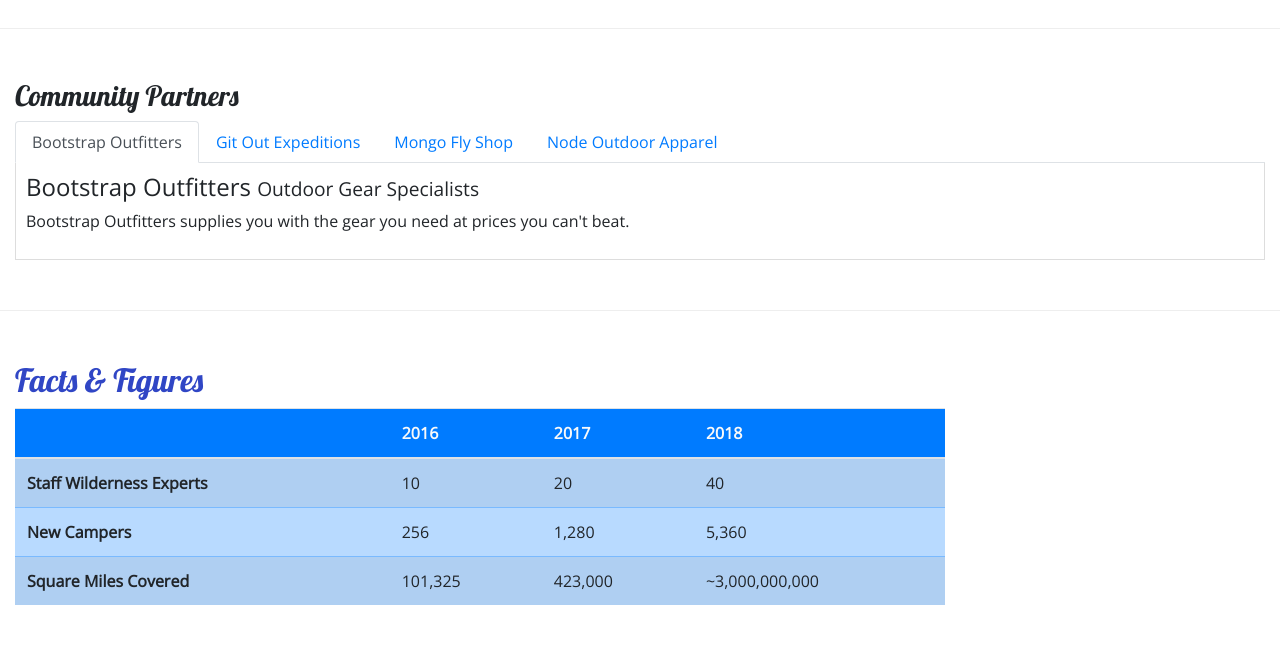
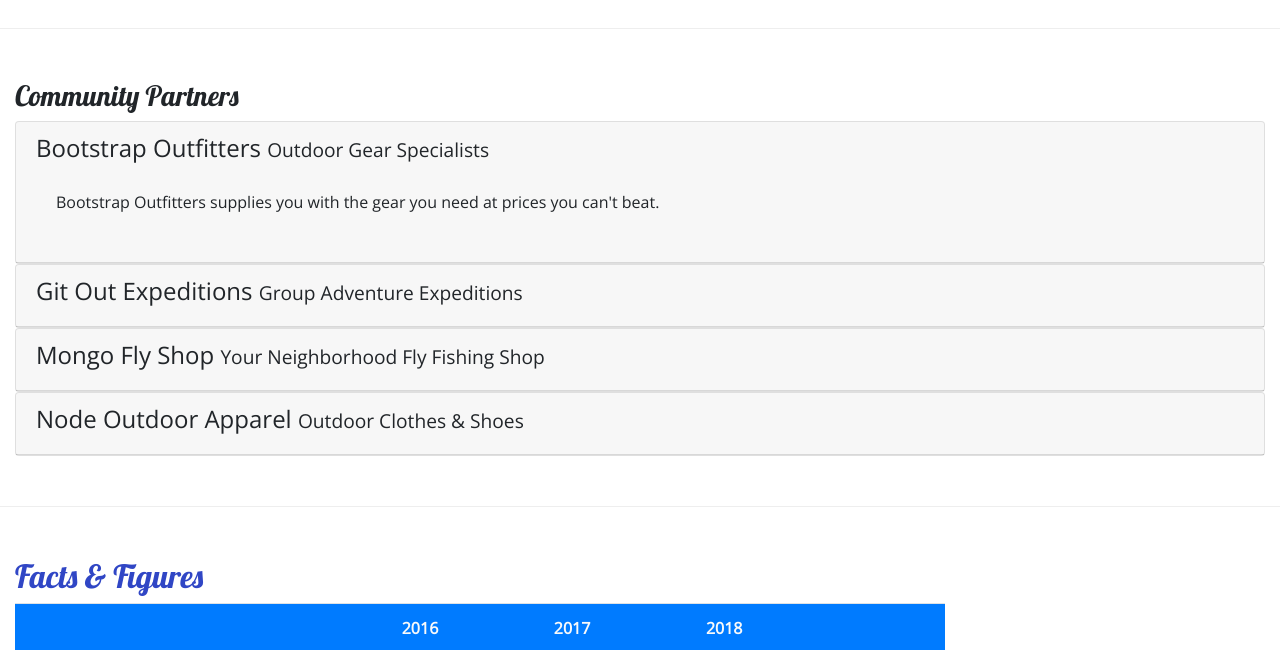
Before and after one commit to candktrujillo/nucamp-bootstrap, a website: page aboutus.html in a window 1280 px wide. Shown: the part 900-1550 px from the top of the page. Drawn offline with nearby package versions, Linux system fonts and the light colour scheme.

Commit message:
Accordion

```diff
--- a/aboutus.html
+++ b/aboutus.html
@@ -105,32 +105,63 @@
         <div class='row row-content'>
             <div class='col'>
                 <h3>Community Partners</h3>
-                <ul class='nav nav-tabs'>
-                    <li class='nav-item'> <a class='nav-link active' href='#bootstrap' role='tab' data-toggle='tab'> Bootstrap Outfitters </a> </li>
-                    <li class='nav-item'> <a class='nav-link' href='#git' role='tab' data-toggle='tab'> Git Out Expeditions </a></li>
-                    <li class='nav-item'> <a class='nav-link' href='#mongo' role='tab' data-toggle='tab'> Mongo Fly Shop </a></li>
-                    <li class='nav-item'> <a class='nav-link' href='#node' role='tab' data-toggle='tab'> Node Outdoor Apparel </a></li>
-                </ul>
-                <div class='tab-content'>
-                    <div role='tabpanel' class='tab-pane fade show active' id='bootstrap'>
-                        <h4>Bootstrap Outfitters <small>Outdoor Gear Specialists</small></h4>
-                        <p class='d-none d-sm-block'>Bootstrap Outfitters supplies you with the gear you need at prices you
-                            can't beat.</p>
+
+                <div id='accordion'>
+                    <div class='card'>
+                        <div role='tab' class='card-header'>
+                            <h4>
+                                <a data-toggle='collapse' data-target='#bootstrap'>
+                                    Bootstrap Outfitters <small>Outdoor Gear Specialists</small>
+                                </a>
+                            </h4>
+                            <div class='collapse show' id='bootstrap' data-parent='#accordion'>
+                                <div class='card-body'>
+                                    <p class='d-none d-sm-block'>Bootstrap Outfitters supplies you with the gear you need at prices you can't beat.</p>
+                                </div>
+                            </div>
+                        </div>
                     </div>
-                    <div role='tabpanel' class='tab-pane fade' id='git'>
-                        <h4>Git Out Expeditions <small>Group Adventure Expeditions</small></h4>
-                        <p class='d-none d-sm-block'>Join Git Out Expeditions to explore new horizons with a group of other
-                            adventurers!</p>
+                    <div class='card'>
+                        <div role='tab' class='card-header'>
+                            <h4>
+                                <a class='collapsed' data-toggle='collapse' data-target='#git'>
+                                    Git Out Expeditions <small>Group Adventure Expeditions</small>
+                                </a>
+                            </h4>
+                            <div class='collapse' id='git' data-parent='#accordion'>
+                                <div class='card-body'>
+                                    <p class='d-none d-sm-block'>Join Git Out Expeditions to explore new horizons with a group of other adventurers!</p>
+                                </div>
+                            </div>
+                        </div>
                     </div>
-                    <div role='tabpanel' class='tab-pane fade' id='mongo'>
-                        <h4>Mongo Fly Shop <small>Your Neighborhood Fly Fishing Shop</small></h4>
-                        <p class='d-none d-sm-block'>Need a new fishing pole, a tacklebox, or flies of all kinds? Stop by Mongo
-                            Fly Shop.</p>
+                    <div class='card'>
+                        <div role='tab' class='card-header'>
+                            <h4>
+                                <a class='collapsed' data-toggle='collapse' data-target='#mongo'>
+                                    Mongo Fly Shop <small>Your Neighborhood Fly Fishing Shop</small>
+                                </a>
+                            </h4>
+                            <div class='collapse' id='mongo' data-parent='#accordion'>
+                                <div class='card-body'>
+                                    <p class='d-none d-sm-block'>Need a new fishing pole, a tacklebox, or flies of all kinds? Stop by Mongo Fly Shop.</p>
+                                </div>
+                            </div>
+                        </div>
                     </div>
-                    <div role='tabpanel' class='tab-pane fade' id='node'>
-                        <h4>Node Outdoor Apparel <small>Outdoor Clothes & Shoes</small></h4>
-                        <p class='d-none d-sm-block'>From polar fleeces to swimsuits, hiking boots to waders, a visit to Node
-                            will be sure to get you covered.</p>
+                    <div class='card'>
+                        <div role='tab' class='card-header'>
+                            <h4>
+                                <a class='collapsed' data-toggle='collapse' data-target='#node'>
+                                Node Outdoor Apparel <small>Outdoor Clothes & Shoes</small>
+                            </a>
+                            </h4>
+                            <div class='collapse' id='node' data-parent='#accordion'>
+                                <div class='card-body'>
+                                    <p class='d-none d-sm-block'>From polar fleeces to swimsuits, hiking boots to waders, a visit to Node will be sure to get you covered.</p>
+                                </div>
+                            </div>
+                        </div>
                     </div>
                 </div>
             </div>
```
